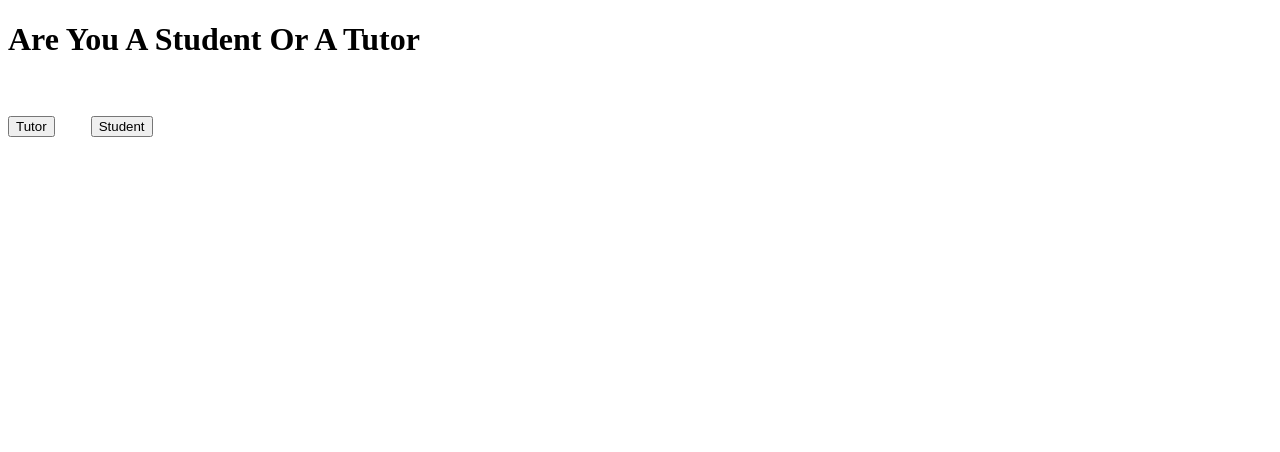
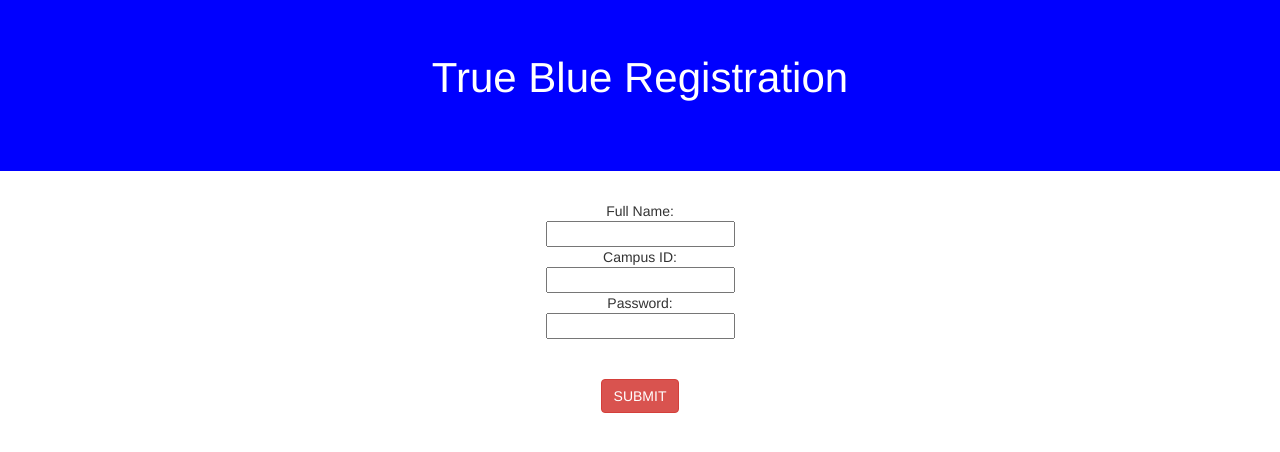
Before and after one commit to MattTheGreat/tutortrueblue, a plain HTML site: page WEB PAGE/WEB_INTERFACE.html in a window 1280 px wide. Drawn offline with nearby package versions, Linux system fonts and the light colour scheme.

Commit message:
Latest WEB PAGE UPDATE

```diff
--- a/WEB PAGE/WEB_INTERFACE.html
+++ b/WEB PAGE/WEB_INTERFACE.html
@@ -2,26 +2,57 @@
 <html>
   <head>
     <script src="http://code.jquery.com/jquery-1.12.0.min.js"></script>
+    <!-- Latest compiled and minified CSS -->
+  <link rel="stylesheet" href="https://maxcdn.bootstrapcdn.com/bootstrap/3.3.6/css/bootstrap.min.css"
+  integrity="sha384-1q8mTJOASx8j1Au+a5WDVnPi2lkFfwwEAa8hDDdjZlpLegxhjVME1fgjWPGmkzs7" crossorigin="anonymous">
     <meta charset="utf-8">
     <title>Student</title>
     <script type="text/javascript">
     $(function() {
 
-      var button = $("#TutorButton").click(function(event){
+      var button = $("#SubmitButton").click(function(event){
           console.log("clicked button");
       });
 
       console.log( "ready!" );
     });
 
+    var form = $("#loginForm");
+    $.post({
+      url:"/register"
+      data: JSON.stringify(form.serializeArray());
+    }).done(function(returnInfo)){
+
+    }
+
     </script>
   </head>
-  <body>
-    <h1>Are You A Student Or A Tutor</h1>
-    <br/>
-    <br/>
-    <input id="TutorButton" type="button" value="Tutor"/>
-    &nbsp; &nbsp; &nbsp; &nbsp;
-    <input type="button" value="Student"/>
-  </body>
+  <form id="loginForm">
+  <style>
+    .jumbotron {
+    background-color: #0000FF; /* Blue */
+    color: #ffffff;
+  }
+
+  </style>
+    <div class="jumbotron">
+      <p align = center
+      <h1 style="font-size:300%;" style="font-family:verdana;">True Blue Registration </h1>
+    </p>
+    </div>
+    <p align = center
+
+    <h3> Full Name: </h3><br>
+    <input type="text" name="firstname"><br>
+
+    Campus ID:<br>
+    <input type="text" name="CampusID"><br>
+
+    Password:<br>
+    <input type="text" name="Password"><br><br><br>
+
+    <input class="btn btn-danger" id="SubmitButton" type="button" value="SUBMIT"/>
+  </p>
+
+  </form>
 </html>
```
Also changed, not shown: WEB_INTERFACE.html (deleted, +0 -27 lines).
